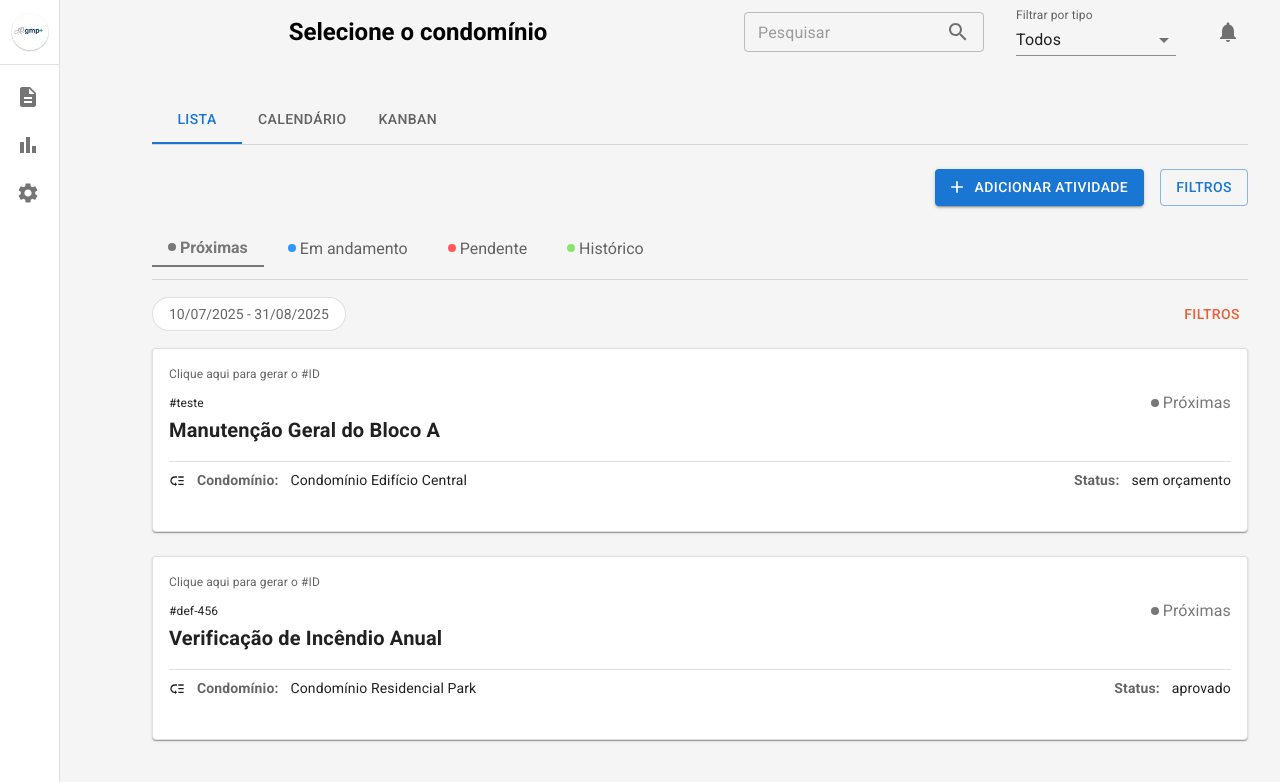
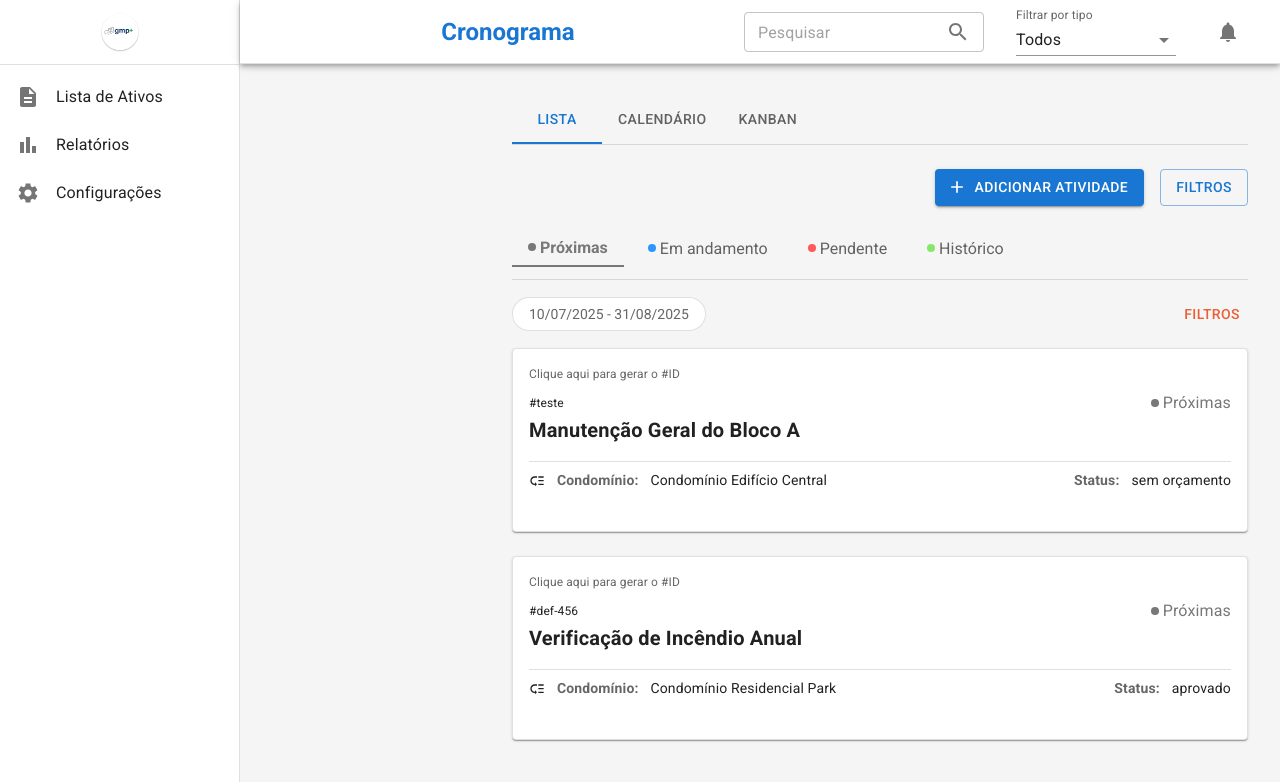
Before and after one commit to GustavoNTX/nextjs-mg3, a Next.js app: page /cronograma in a window 1280 px wide. Shown: the top 782 px of the page. Built offline with nearby package versions, Linux system fonts and the light colour scheme; some icons are missing.

Commit message:
logica de menu

```diff
--- a/package.json
+++ b/package.json
@@ -11,6 +11,7 @@
   "dependencies": {
     "@emotion/react": "^11.14.0",
     "@emotion/styled": "^11.14.0",
+    "@fullcalendar/core": "^6.1.18",
     "@fullcalendar/daygrid": "^6.1.18",
     "@fullcalendar/interaction": "^6.1.18",
     "@fullcalendar/list": "^6.1.18",
--- a/src/components/Layout.jsx
+++ b/src/components/Layout.jsx
@@ -1,23 +1,50 @@
-// src/components/Layout.jsx
 "use client";
 
-import { useState } from "react";
+// Adicionado useEffect e usePathname
+import { useState, useEffect } from "react";
+import { usePathname } from "next/navigation";
 import { Box, Toolbar, useTheme, useMediaQuery } from "@mui/material";
 
 import Sidebar from "./Responsive/Sidebar";
-import Header  from "./Responsive/Header";
+import Header from "./Responsive/Header";
 
-const drawerWidth = 240;
+const sidebarWidth = 60;
+const sidebarExpandedWidth = 240;
 
 export default function Layout({ children }) {
+  const theme = useTheme();
+  const isMdUp = useMediaQuery(theme.breakpoints.up("md"));
+  const pathname = usePathname(); // Hook para obter a rota atual
+
+  // --- ESTADOS ---
   const [mobileOpen, setMobileOpen] = useState(false);
-  const [search, setSearch]     = useState("");
-  const [filtro, setFiltro]     = useState("Todos");
+  const [sidebarExpanded, setSidebarExpanded] = useState(false);
+  const [search, setSearch] = useState("");
+  const [filtro, setFiltro] = useState("Todos");
+  const [pageTitle, setPageTitle] = useState(""); // Estado para o título dinâmico
 
-  const theme  = useTheme();
-  const isMdUp = useMediaQuery(theme.breakpoints.up("md"));
+  // Efeito para atualizar o título sempre que a rota mudar
+  useEffect(() => {
+    switch (pathname) {
+      case "/selecione-o-condominio":
+        setPageTitle("Selecione o Condomínio");
+        break;
+      case "/cronograma":
+        setPageTitle("Cronograma");
+        break;
+      case "/configuracoes":
+        setPageTitle("Configurações");
+        break;
+      // Adicione outras rotas e seus respectivos títulos aqui
+      default:
+        setPageTitle("Início"); // Título padrão caso a rota não seja encontrada
+    }
+  }, [pathname]);
 
-  const handleDrawerToggle = () => setMobileOpen(o => !o);
+  // --- HANDLERS ---
+  const handleDrawerToggle = () => setMobileOpen((o) => !o);
+  const handleSidebarExpand = () => setSidebarExpanded(true);
+  const handleSidebarCollapse = () => setSidebarExpanded(false);
 
   return (
     <Box sx={{ display: "flex" }}>
@@ -25,36 +52,43 @@ export default function Layout({ children }) {
       <Sidebar
         mobileOpen={mobileOpen}
         handleDrawerToggle={handleDrawerToggle}
+        expanded={sidebarExpanded}
+        onMouseEnter={handleSidebarExpand}
+        onMouseLeave={handleSidebarCollapse}
       />
 
-      {/* --- MAIN --- */}
+      {/* --- ÁREA PRINCIPAL (HEADER + CONTEÚDO) --- */}
       <Box
         component="main"
         sx={{
           flexGrow: 1,
-          // deixa um “mini‐sidebar” de 60px sempre visível no desktop
-          ml: { md: "60px" },
+          ml: {
+            md: sidebarExpanded
+              ? `${sidebarExpandedWidth}px`
+              : `${sidebarWidth}px`,
+          },
+          transition: theme.transitions.create("margin", {
+            easing: theme.transitions.easing.sharp,
+            duration: theme.transitions.duration.enteringScreen,
+          }),
         }}
       >
-        {/*
-          Aqui chamamos o nosso Header.jsx,
-          que cuida de mobile e desktop automaticamente
-        */}
+        {/* O Header recebe o título dinâmico como prop */}
         <Header
+          title={pageTitle}
           filtro={filtro}
           setFiltro={setFiltro}
           search={search}
           setSearch={setSearch}
           onMenuClick={handleDrawerToggle}
+          sidebarExpanded={sidebarExpanded}
         />
 
-        {/* só no desktop: espaçador para o AppBar fixo */}
+        {/* Espaçador para a AppBar fixa SOMENTE no desktop */}
         {isMdUp && <Toolbar />}
 
-        {/* conteúdo da página */}
-        <Box sx={{ p: isMdUp ? 4 : 0 }}>
-          {children}
-        </Box>
+        {/* Conteúdo da página */}
+        <Box sx={{ p: { xs: 0, md: 4 } }}>{children}</Box>
       </Box>
     </Box>
   );
--- a/src/components/SidebarDesktop.jsx
+++ b/src/components/SidebarDesktop.jsx
@@ -1,59 +1,83 @@
-// src/components/SidebarDesktop.jsx
 "use client";
 
 import React, { useState } from "react";
 import {
   Drawer, Toolbar, Box, Divider, List, ListItem, ListItemButton, ListItemIcon, ListItemText, useTheme, Menu, MenuItem
 } from "@mui/material";
-import { menuItems } from "@/config/menuItems"; // Importa a estrutura do menu
+import { menuItems } from "@/config/menuItems";
 
 const drawerWidth = 60;
+const expandedDrawerWidth = 240;
 
-export default function SidebarDesktop() {
+export default function SidebarDesktop({ expanded, onMouseEnter, onMouseLeave }) {
   const theme = useTheme();
+
+  // Estado para controlar qual submenu está aberto e sua posição
   const [anchorEl, setAnchorEl] = useState(null);
-  const open = Boolean(anchorEl);
+  const [openedMenu, setOpenedMenu] = useState(null);
 
   const handleMenuOpen = (event, item) => {
     if (item.children) {
       setAnchorEl(event.currentTarget);
+      setOpenedMenu(item.text);
     }
   };
 
   const handleMenuClose = () => {
     setAnchorEl(null);
+    setOpenedMenu(null);
   };
+
+  // Quando o mouse sai da área do Drawer, fecha qualquer submenu aberto
+  const handleDrawerMouseLeave = (event) => {
+    onMouseLeave(event); // Chama a função do pai para recolher a sidebar
+    handleMenuClose();   // Fecha o submenu
+  }
 
   const drawerContent = (
     <>
       <Toolbar sx={{ justifyContent: "center" }}>
-        <Box component="img" src="/simple-logo.png" alt="Logo" sx={{ height: 40 }}/>
+        <Box component="img" src="/simple-logo.png" alt="Logo" sx={{ height: 40 }} />
       </Toolbar>
       <Divider />
       <List>
         {menuItems.map((item) => (
-          <ListItem key={item.text} disablePadding>
+          <div key={item.text} onMouseLeave={item.children ? null : handleMenuClose}>
+            <ListItem disablePadding>
               <ListItemButton
                 onMouseEnter={(e) => handleMenuOpen(e, item)}
-              onMouseLeave={handleMenuClose} // Fecha o menu se o mouse sair do botão
-              sx={{ "&:hover .MuiListItemText-root": { opacity: 1 } }}
+                sx={{
+                  "& .MuiListItemText-root": { opacity: expanded ? 1 : 0 }
+                }}
               >
                 <ListItemIcon sx={{ minWidth: 0, justifyContent: "center" }}>
                   {item.icon}
                 </ListItemIcon>
                 <ListItemText
                   primary={item.text}
-                sx={{ whiteSpace: "nowrap", opacity: 0, transition: "opacity .2s", pl: 2 }}
+                  sx={{
+                    whiteSpace: "nowrap",
+                    pl: 2,
+                    transition: theme.transitions.create("opacity", {
+                      duration: theme.transitions.duration.shorter,
+                    }),
+                  }}
                 />
+              </ListItemButton>
+            </ListItem>
 
             {item.children && (
               <Menu
                 anchorEl={anchorEl}
-                  open={open && anchorEl?.textContent.includes(item.text)}
+                // O menu abre se o 'openedMenu' for o texto deste item
+                open={openedMenu === item.text}
                 onClose={handleMenuClose}
-                  MenuListProps={{ onMouseLeave: handleMenuClose }} // Fecha o menu se o mouse sair da lista
+                // Fecha o menu quando o mouse sai da sua área
+                MenuListProps={{ onMouseLeave: handleMenuClose }}
                 anchorOrigin={{ vertical: 'top', horizontal: 'right' }}
                 transformOrigin={{ vertical: 'top', horizontal: 'left' }}
+                // Impede que o foco automático role a página
+                disableRestoreFocus
               >
                 {item.children.map((child) => (
                   <MenuItem key={child.text} onClick={handleMenuClose}>
@@ -63,8 +87,7 @@ export default function SidebarDesktop() {
                 ))}
               </Menu>
             )}
-            </ListItemButton>
-          </ListItem>
+          </div>
         ))}
       </List>
     </>
@@ -74,18 +97,20 @@ export default function SidebarDesktop() {
     <Drawer
       variant="permanent"
       open
+      onMouseEnter={onMouseEnter}
+      // Usamos o novo handler para garantir que o submenu feche também
+      onMouseLeave={handleDrawerMouseLeave}
       sx={{
-        width: drawerWidth,
+        width: expanded ? expandedDrawerWidth : drawerWidth,
         flexShrink: 0,
         "& .MuiDrawer-paper": {
-          width: drawerWidth,
+          width: expanded ? expandedDrawerWidth : drawerWidth,
           boxSizing: "border-box",
           overflowX: "hidden",
           transition: theme.transitions.create("width", {
             easing: theme.transitions.easing.sharp,
             duration: theme.transitions.duration.enteringScreen,
           }),
-          "&:hover": { width: 240 },
         },
       }}
     >
--- a/src/components/desktop/Header.jsx
+++ b/src/components/desktop/Header.jsx
@@ -12,45 +12,65 @@ import {
   Select,
   MenuItem,
   IconButton,
-  useTheme
+  useTheme,
 } from "@mui/material";
 import {
   Search as SearchIcon,
-  Notifications as NotificationsIcon
+  Notifications as NotificationsIcon,
 } from "@mui/icons-material";
 
+// Receba a propriedade 'sidebarExpanded' para saber o estado da sidebar
 export default function HeaderDesktop({
+  title,
   search,
   setSearch,
   filtro,
-  setFiltro
+  setFiltro,
+  sidebarExpanded,
 }) {
   const theme = useTheme();
+
+  // Define as larguras da sidebar para o cálculo dinâmico
+  const sidebarWidth = 60;
+  const sidebarExpandedWidth = 240;
+  const currentSidebarWidth = sidebarExpanded
+    ? sidebarExpandedWidth
+    : sidebarWidth;
 
   return (
     <AppBar
       position="fixed"
-      color="transparent"
-      elevation={0}
+      // Removido color="transparent" e elevation={0} para dar um fundo padrão
       sx={{
+        // A posição e a largura agora são dinâmicas
+        left: `${currentSidebarWidth}px`,
+        width: `calc(100% - ${currentSidebarWidth}px)`,
         height: 64,
-        left: "60px",
-        width: "calc(100% - 60px)",
         px: 4,
-        zIndex: theme.zIndex.drawer + 2,
+        zIndex: theme.zIndex.drawer + 1, // zIndex ajustado se necessário
+        backgroundColor: theme.palette.background.paper, // Fundo branco ou de papel
+        borderBottom: "1px solid", // Adiciona uma linha sutil na parte inferior
+        borderColor: theme.palette.divider,
+        transition: theme.transitions.create(["width", "left"], {
+          // Adiciona transição
+          easing: theme.transitions.easing.sharp,
+          duration: theme.transitions.duration.enteringScreen,
+        }),
       }}
     >
-      <Toolbar disableGutters sx={{ display: "flex", alignItems: "center" }} position="fixed" color="transparent"   elevation={0}>
-        {/* Título centralizado */}
+      <Toolbar disableGutters sx={{ display: "flex", alignItems: "center" }}>
         <Typography
           variant="h5"
           fontWeight="bold"
-          sx={{ flexGrow: 1, textAlign: "center" }}
+          sx={{
+            flexGrow: 1,
+            textAlign: "center",
+            color: "primary.main", // Aplicando a cor primária do tema
+          }}
         >
-          Selecione o condomínio
+          {title}
         </Typography>
 
-        {/* Campo de busca */}
         <TextField
           size="small"
           placeholder="Pesquisar"
@@ -67,7 +87,6 @@ export default function HeaderDesktop({
           sx={{ width: 240, mr: 4 }}
         />
 
-        {/* Filtro */}
         <FormControl variant="standard" sx={{ width: 160, mr: 4 }}>
           <InputLabel>Filtrar por tipo</InputLabel>
           <Select
@@ -81,7 +100,6 @@ export default function HeaderDesktop({
           </Select>
         </FormControl>
 
-        {/* Ícone de notificação */}
         <IconButton>
           <NotificationsIcon />
         </IconButton>
--- a/src/components/mobile/Header.jsx
+++ b/src/components/mobile/Header.jsx
@@ -22,6 +22,7 @@ import {
 } from "@mui/icons-material";
 
 export default function HeaderMobile({
+  title,
   search,
   setSearch,
   filtro,
@@ -33,17 +34,27 @@ export default function HeaderMobile({
   return (
     <Box>
       {/* 1) AppBar com menu e sino */}
-      <AppBar position="fixed" color="transparent" elevation={0}>
+      <AppBar
+        position="fixed"
+        elevation={1} // Adiciona uma leve sombra
+        sx={{ backgroundColor: theme.palette.background.paper }} // Garante o fundo
+      >
         <Toolbar>
           <IconButton edge="start" onClick={onMenuClick} sx={{ mr: 1 }}>
             <MenuIcon />
           </IconButton>
           <Box sx={{ flexGrow: 1 }} />
-          <Typography variant="h6" noWrap fontWeight="bold">
-            Selecione o condomínio
+          <Typography
+            variant="h5"
+            fontWeight="bold"
+            sx={{
+              flexGrow: 1,
+              textAlign: "center",
+              color: "primary.main", // Aplicando a cor primária do tema
+            }}
+          >
+            {title}
           </Typography>
-
-          {/* empurra o sino para a direita */}
           <Box sx={{ flexGrow: 1 }} />
           <IconButton>
             <NotificationsIcon />
@@ -70,7 +81,6 @@ export default function HeaderMobile({
           }}
           sx={{ mb: 2 }}
         />
-
         <FormControl fullWidth variant="standard">
           <InputLabel>Filtrar por tipo</InputLabel>
           <Select
```
Also changed, not shown: src/components/desktop/Sidebar.jsx (deleted, +0 -96 lines), src/components/mobile/Sidebar.jsx (deleted, +0 -65 lines), src/context/TitleContext.jsx (added, +25 -0 lines), 1 other file (tests, documents, lock files or other folders). Lines whose indentation alone changed are shown as unchanged.
